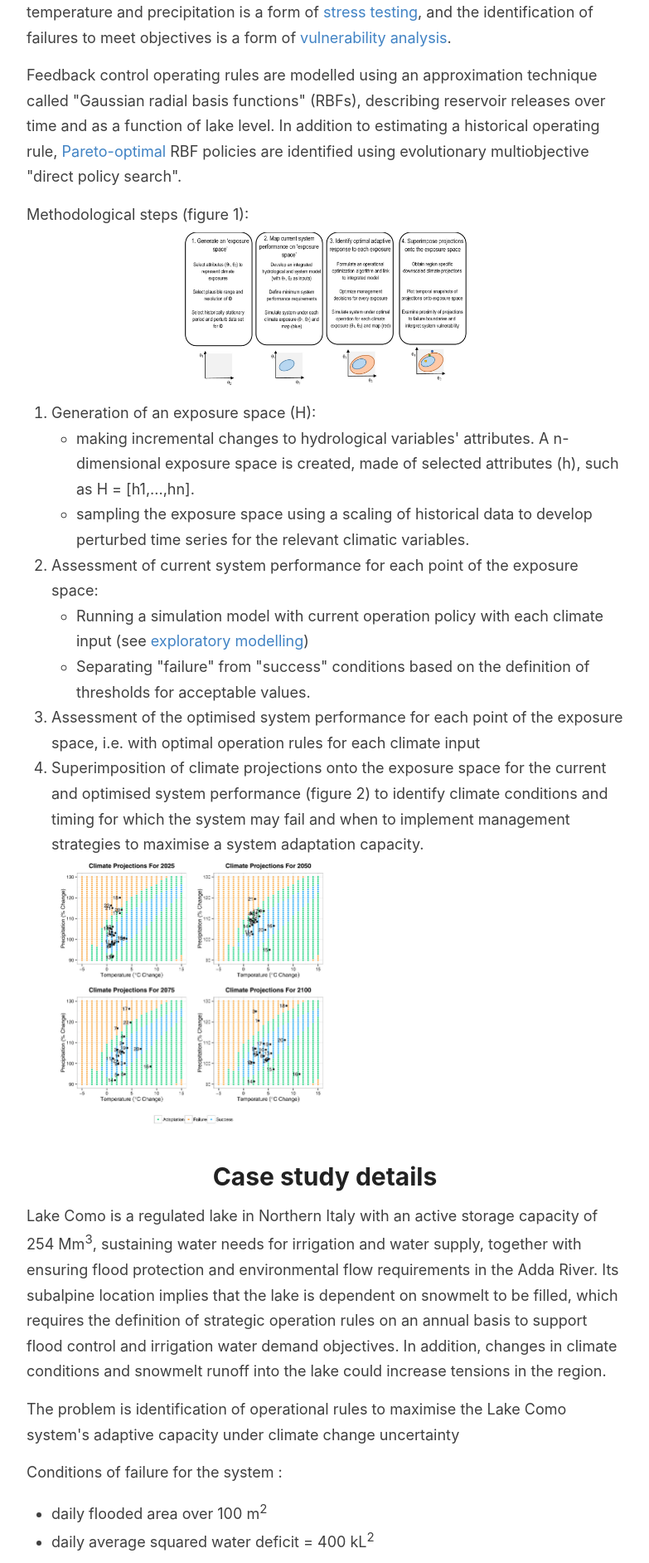
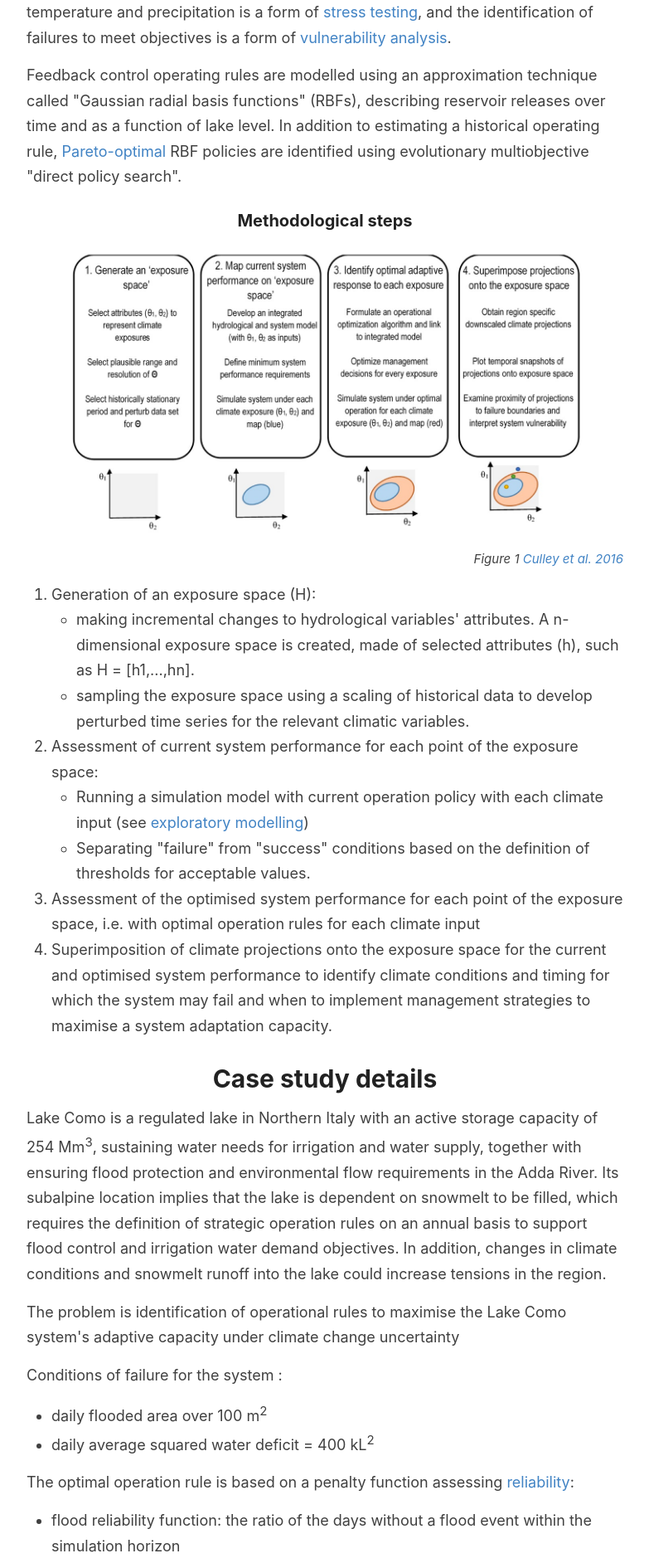
Before and after one commit to uncertainfutures/uncertainfutures.github.io, a Jekyll site: the page built from _examples/culley-2016.md, in a window 1280 px wide. Shown: the part 783-2667 px from the top of the page at 83% size, without its empty margins (248-1031 px from the left). Built offline with Jekyll 4.4.1, drawn with Linux system fonts in a browser that asks for light colours; some of the changed text lies outside the part shown.

Commit message:
Culley 2016 edits

```diff
--- a/_examples/culley-2016.md
+++ b/_examples/culley-2016.md
@@ -13,8 +13,10 @@
   </p>
   <p>Feedback control operating rules are modelled using an approximation technique called "Gaussian radial basis functions" (RBFs), describing reservoir releases over time and as a function of lake level. In addition to estimating a historical operating rule, <a href="../../theory/pareto-optimality"> Pareto-optimal </a> RBF policies are identified using evolutionary multiobjective "direct policy search". </p>
   <p>
-  Methodological steps (figure 1):
-  <img src="../../images/culley-2016-approach.jpg" width=50% alt="Outline of the approach to identify the maximum operational adaptive capacity of a water resource system. Four steps are described: 1) generation of an 'exposure space', 2) mapping of the current system on the 'exposure space', 3) identification of the optimal adaptive response to each exposure, 4) superimposition of climate exposure onto the exposure space".>
+  <h3>Methodological steps</h3>
+  <p><img src="../../images/culley-2016-approach.jpg" width=90% alt="Outline of the approach to identify the maximum operational adaptive capacity of a water resource system. Four steps are described: 1) generation of an 'exposure space', 2) mapping of the current system on the 'exposure space', 3) identification of the optimal adaptive response to each exposure, 4) superimposition of climate exposure onto the exposure space">
+  <div class=imgcredit>Figure 1 <a href="https://doi.org/10.1002/2015WR018253">Culley et al. 2016</a></div>
+  </p>
   <ol>
   <li> Generation of an exposure space (H): <ul>
     <li> making incremental changes to hydrological variables' attributes. A n-dimensional exposure space is created, made of selected attributes (h), such as H = [h1,...,hn].  </li>
@@ -27,8 +29,7 @@
     </ul>
   </li>
   <li>Assessment of the optimised system performance for each point of the exposure space, i.e. with optimal operation rules for each climate input</li>
-  <li> Superimposition of climate projections onto the exposure space for the current and optimised system performance (figure 2) to identify climate conditions and timing for which the system may fail and when to implement management strategies to maximise a system adaptation capacity.
-  <img src="../../images/culley-2016-results.jpg" width=50% alt="Climate projections for the years 2025, 2050, 2075 and 2100. The 22 climate scenarios are superimposed on the 'exposure space'. Conditions of success, adaptation and failure for each climate change scenario could be visualised. Eight models (climate change conditions) predict that the system would fail in the future, even under optimised operation conditions".>
+  <li> Superimposition of climate projections onto the exposure space for the current and optimised system performance to identify climate conditions and timing for which the system may fail and when to implement management strategies to maximise a system adaptation capacity.
   </li>
   </ol>
   </p>
@@ -47,29 +48,32 @@
   <li>Mean annual precipitation (mm): Precipitation was perturbed as a percentage change to daily wet days (over 1mm) from 90% to 130% of current values. </li>
   <li>Mean annual temperature: Temperature was perturbed for each daily time-step from -5℃ to 15℃ of current values. </li></ul></p>
   <p>
-  The main result is the identification of the upper limit for adaptive capacity (failure boundary) to support irrigation and flood protection objectives in Lake Como. The identification of such a limit allows for dynamic management and the setting of optimal operating policies acoording to climate changes. It was found that the Lake Como system could adapt, by modifying operating policies, to more than three times as many hydrometteorological states compared to current operating rules.
+  The main result is the identification of the upper limit for adaptive capacity (failure boundary) to support irrigation and flood protection objectives in Lake Como. The identification of such a limit allows for dynamic management and the setting of optimal operating policies acoording to climate changes. It was found that the Lake Como system could adapt, by modifying operating policies, to more than three times as many hydrometeorological states compared to current operating rules.
   </p>
-  <p> Conditional on the quality and validity of the obtained result are:<ul>
+  <p><img src="../../images/culley-2016-results.jpg" width=90% alt="Climate projections for the years 2025, 2050, 2075 and 2100. The 22 climate scenarios are superimposed on the 'exposure space'. Conditions of success, adaptation and failure for each climate change scenario could be visualised. Eight models (climate change conditions) predict that the system would fail in the future, even under optimised operation conditions">
+  <div class=imgcredit>Figure 6 <a href="https://doi.org/10.1002/2015WR018253">Culley et al. 2016</a></div>
+  </p>
+  <p>The result is conditional on certain key assumptions:<ul>
   <li>
-  the selection of sensitive variables to generate the exposure space for which operational rules are sensitive. For that matter, a sensitivity analysis of the inputs is recommanded to identify such variables.
+  the selection of sensitive variables to generate the exposure space for which operational rules are sensitive. For that matter, a sensitivity analysis of the inputs is recommended to identify such variables.
   </li>
   <li>
-  the accurate modelling of stakeholders' demands to ensure the proper identification of conditions of failure
+  accurate modelling of stakeholder demand to ensure the proper identification of conditions of failure
   </li>
   <li>
   the proper setting of operating policy structure and constraints for the optimisation process
   </li>
   <li>
-  the choice of an appropriate model to represent reservoir decisions, able of changing releases in response to extreme climate conditions
+  the choice of an appropriate model to represent reservoir decisions, able to change releases in response to extreme climate conditions
   </li>
   </ul>
   </p>
-  <p> Future considerations for improving the framework ability to identify upper limits include: <ul>
+  <p> Future considerations to improve the ability of the framework to identify upper limits include: <ul>
   <li>
   considering changes in water users' demands over time and application of a nonstationary system model within the framework
   </li>
   <li>
-  include more than two dimensions to generate the exposure space with increasing the number of uncertain variables influential on operation rules effectiveness
+  including more than two dimensions to generate the exposure space with an increased number of uncertain variables that influence the effectiveness of the operation rules
   </li>
   </ul>
   </p>
--- a/assets/style.scss
+++ b/assets/style.scss
@@ -511,6 +511,12 @@
 .banner {
   background: lightgray;
   padding: 10px;
+  font-style: italic;
+}
+
+.imgcredit {
+  font-size: smaller;
+  text-align: right;
   font-style: italic;
 }
 
```
